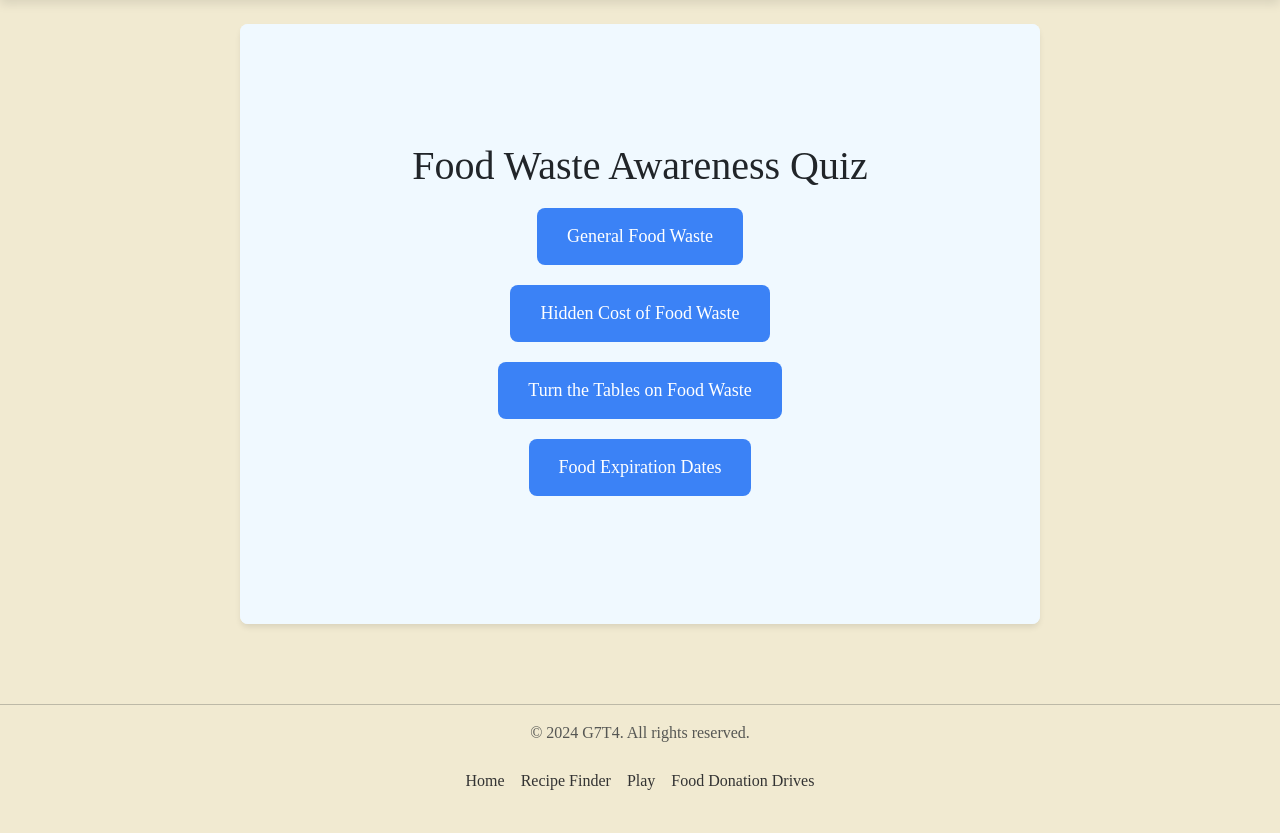
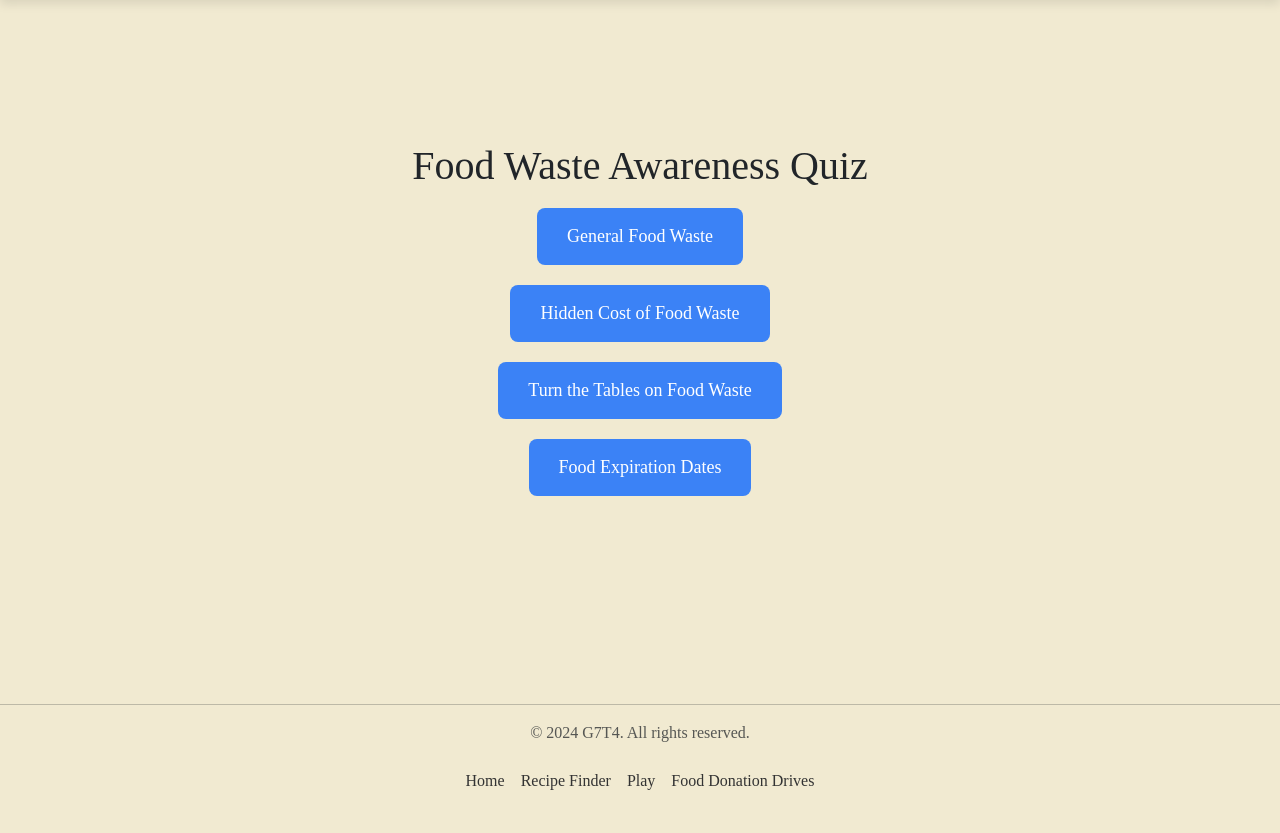
Before and after one commit to LuaYiNing/wad2Proj, a PHP site: page /frontend/quiz.html in a window 1280 px wide. Shown: the part 83-916 px from the top of the page. Run offline with PHP 8.4, Linux system fonts and the light colour scheme; some web fonts are replaced.

Commit message:
removed quiz background and changed size of container
from fixed 800px width and 600px height, changed to 100% width and 600px fixed height

```diff
--- a/public/frontend/quiz.css
+++ b/public/frontend/quiz.css
@@ -28,14 +28,13 @@ body {
 
 #gameContainer {
   position: relative;
-  width: 70%;
-  max-width: 800px;
+  width: 100%;
   height: 600px;
-  background: #f0f9ff;
+  /* background: #f1ead1; */
   margin: auto auto;
   overflow: hidden;
-  border-radius: 8px;
-  box-shadow: 0 4px 6px -1px rgb(0 0 0 / 0.1);
+  /* border-radius: 8px;
+  box-shadow: 0 4px 6px -1px rgb(0 0 0 / 0.1); */
   font-family: 'Lustria', serif;
 }
 
@@ -67,7 +66,7 @@ body {
   flex-direction: column;
   align-items: center;
   justify-content: center;
-  background: #f0f9ff;
+  /* background: #f0f9ff; */
 }
 
 .category-btn,
--- a/public/frontend/quiz.js
+++ b/public/frontend/quiz.js
@@ -130,6 +130,31 @@ const quizData = {
 
 let game = null;
 const quizInfo = document.querySelector('.quiz-info');
+// Get the canvas and its container
+const canvas = document.getElementById('gameCanvas');
+const container = canvas.parentElement;
+
+// Function to resize canvas
+function resizeCanvas() {
+  const containerWidth = container.clientWidth;
+  // Calculate height based on 4:3 aspect ratio
+  // const height = containerWidth * (600 / 800);
+
+  // Update canvas size
+  canvas.style.width = containerWidth + 'px';
+  // canvas.style.height = height + 'px';
+
+  // Update canvas internal dimensions
+  canvas.width = containerWidth;
+  canvas.height = 600;
+}
+
+// Call on load
+resizeCanvas();
+
+// Update when window resizes
+window.addEventListener('resize', resizeCanvas);
+
 class QuizGame {
   constructor(category) {
     this.canvas = document.getElementById('gameCanvas');
@@ -143,8 +168,9 @@ class QuizGame {
     this.correctAnswers = 0;
 
     // Set canvas size
-    this.canvas.width = 800;
-    this.canvas.height = 600;
+    // this.canvas.width = 800;
+    // this.canvas.height = 600;
+    resizeCanvas();
 
     // Game state
     this.ball = {
@@ -273,15 +299,16 @@ class QuizGame {
     const currentQuestion = this.questions[this.currentQuestionIndex];
 
     // Display the question text
-    let questionText = `${currentQuestion.question}<br>`;
+    questionEl.innerText = `${currentQuestion.question}`;
 
     // Display the options with A, B, C labels
     const optionLabels = ['A', 'B', 'C'];
     currentQuestion.answers.forEach((answer, index) => {
-      questionText += `<div>${optionLabels[index]}. ${answer.text}</div>`;
+      let div = document.createElement("div");
+      div.innerText = `${optionLabels[index]}. ${answer.text}`;
+      questionEl.appendChild(div);
     });
 
-    questionEl.innerHTML = questionText;
   }
 
 
```
